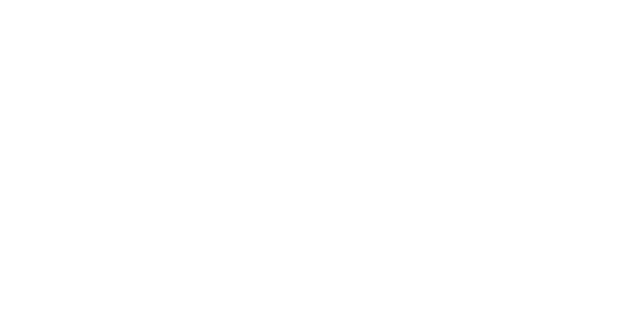
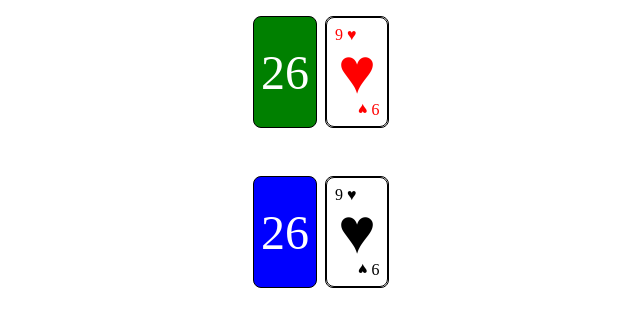
Before and after one commit to Crogers97/SimpleCardGame, a plain HTML site: page index.html in a window 1280 px wide. Shown: the whole page, without its empty margins (319-959 px from the left). Drawn offline with Linux system fonts and the light colour scheme.

Commit message:
Second commit, Html and CSS added

```diff
--- a/index.html
+++ b/index.html
@@ -6,8 +6,23 @@
     <meta name="viewport" content="width=device-width, initial-scale=1.0">
     <title>Card Game</title>
     <script src="script.js" type="module"></script>
+
+    <link rel="stylesheet" href="styles.css">
 </head>
 <body>
+    <div class="computer-deck deck">26</div>
+    <div class="computer-card-slot card slot">
+        <div class="card red" data-value="9 ♥">
+            ♥
+        </div>
+    </div>
+    <div class="text"></div>
+    <div class="player-deck deck">26</div>
+    <div class="player-card-slot card slot">
+        <div class="card black" data-value="9 ♥">
+            ♥
+        </div>
+    </div>
 
 </body>
 </html>
--- /dev/null
+++ b/styles.css
@@ -0,0 +1,80 @@
+*, *::after, *::before {
+    box-sizing: border-box;
+}
+
+body{
+    margin: 0;
+    display: grid;
+    grid-template-columns: repeat(2,4rem);
+    grid-template-rows: 7rem 2rem 7rem;
+    gap: .5rem;
+    cursor: pointer;
+    justify-content: center;
+    padding-top: 1rem;
+}
+
+.deck{
+    height: 100%;
+    width: 100%;
+    border: 1px solid black;
+    display: flex;
+    justify-content: center;
+    align-items: center;
+    font-size: 3rem;
+    border-radius: .5rem;
+    color: white;
+    user-select: none;
+}
+.computer-deck{
+    background-color: green;
+}
+
+.player-deck{
+    background-color: blue;
+}
+
+.text{
+    grid-column: span 2;
+    display: flex;
+    justify-content: center;
+    align-items: center;
+}
+
+.card{
+    position: relative;
+    height: 100%;
+    width: 100%;
+    border: 1px solid black;
+    border-radius: .5rem;
+    display: flex;
+    justify-content: center;
+    align-items: center;
+    font-size: 4rem;
+}
+
+.card.red{
+    color: red;
+}
+
+.card.black{
+    color: black;
+}
+
+.card::before, .card::after{
+    position: absolute;
+    content: attr(data-value);
+    font-size: 1rem;
+
+}
+
+.card::before{
+    top: .5rem;
+    left: .5rem;
+
+}
+.card::after{
+
+    bottom:.5rem;
+    right: .5rem;
+    transform: rotate(180deg);
+}
```
